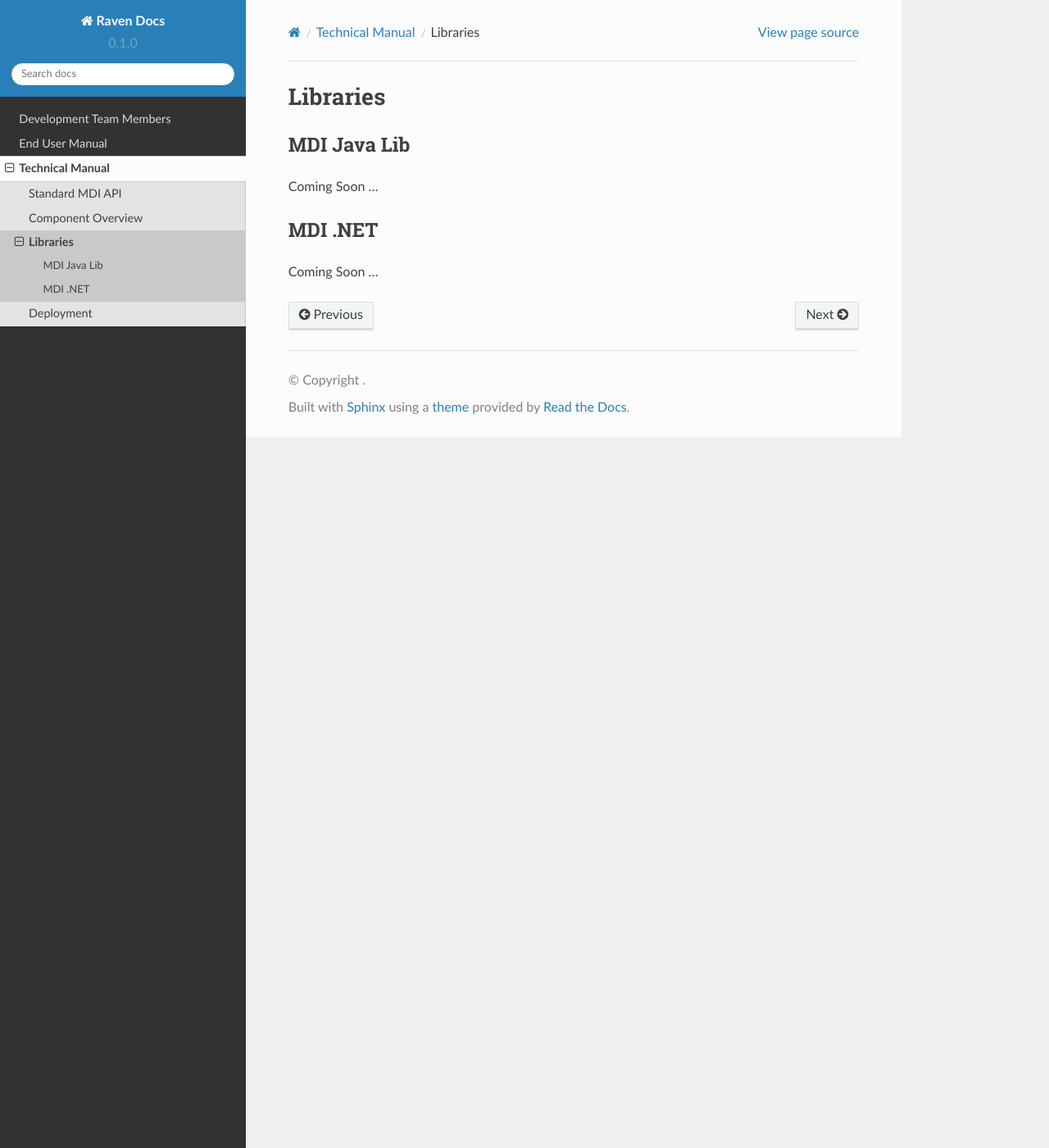
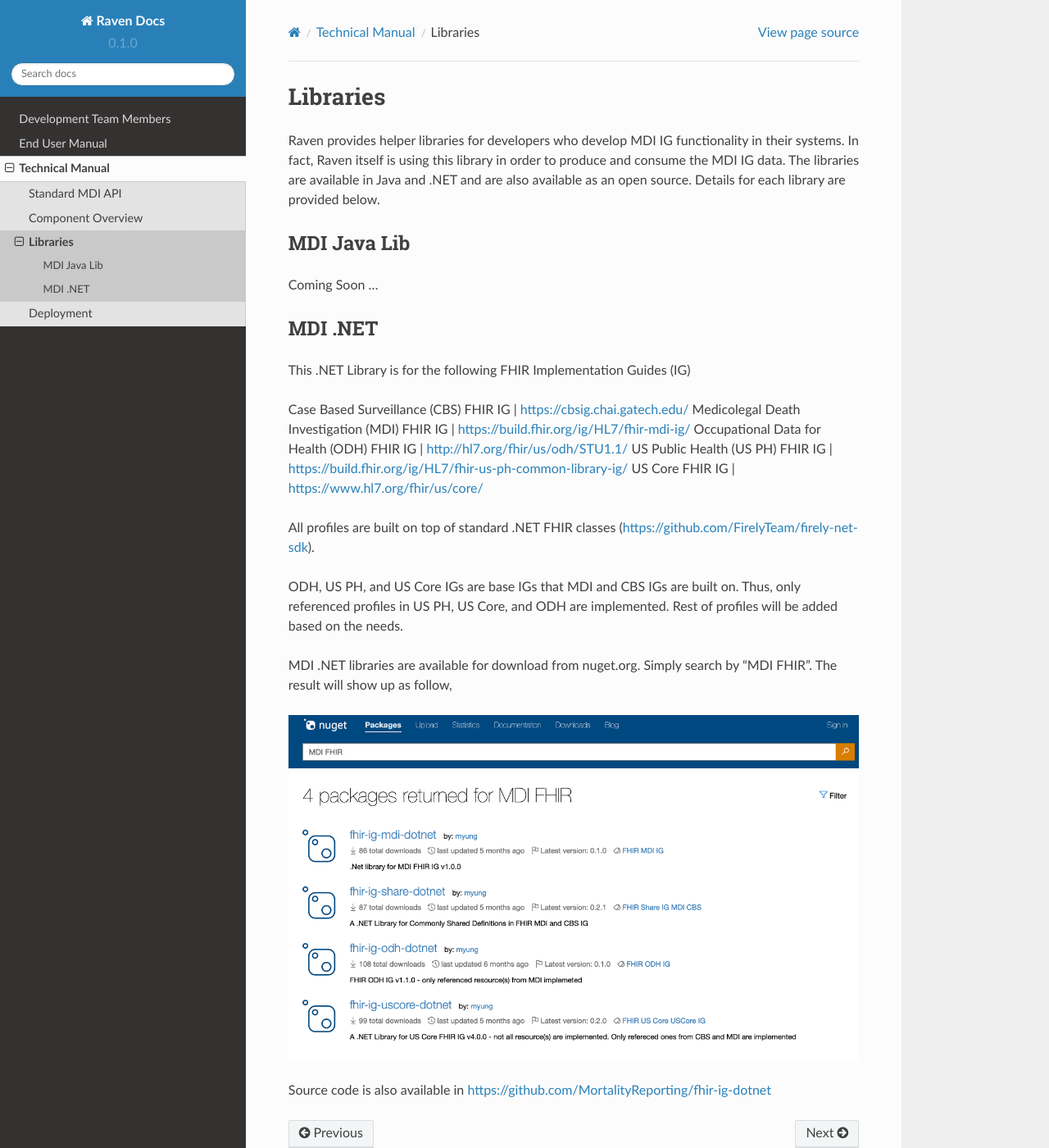
Before and after one commit to MortalityReporting/RavenDocs, a Sphinx documentation site: the page built from docs/source/technicalManual/libraries.rst, in a window 1280 px wide and 1400 px high. Shown: the whole window at 82% size. Built offline with Sphinx 7.4.7 and the Read the Docs theme 2.0.0, drawn with Linux system fonts in a browser that asks for light colours.

Commit message:
Update libraries.rst

```diff
--- a/docs/source/technicalManual/libraries.rst
+++ b/docs/source/technicalManual/libraries.rst
@@ -1,9 +1,34 @@
 Libraries
 =========
+Raven provides helper libraries for developers who develop MDI IG functionality in their systems. In fact, Raven
+itself is using this library in order to produce and consume the MDI IG data. The libraries are available in
+Java and .NET and are also available as an open source. Details for each library are provided below.
+
 MDI Java Lib
 ------------
 Coming Soon ...
 
 MDI .NET
 --------
-Coming Soon ...
+This .NET Library is for the following FHIR Implementation Guides (IG)
+
+Case Based Surveillance (CBS) FHIR IG | https://cbsig.chai.gatech.edu/
+Medicolegal Death Investigation (MDI) FHIR IG | https://build.fhir.org/ig/HL7/fhir-mdi-ig/
+Occupational Data for Health (ODH) FHIR IG | http://hl7.org/fhir/us/odh/STU1.1/
+US Public Health (US PH) FHIR IG | https://build.fhir.org/ig/HL7/fhir-us-ph-common-library-ig/
+US Core FHIR IG | https://www.hl7.org/fhir/us/core/
+
+All profiles are built on top of standard .NET FHIR classes (https://github.com/FirelyTeam/firely-net-sdk).
+
+ODH, US PH, and US Core IGs are base IGs that MDI and CBS IGs are built on. Thus, only referenced
+profiles in US PH, US Core, and ODH are implemented. Rest of profiles will be added based on the needs.
+
+MDI .NET libraries are available for download from nuget.org. Simply search by "MDI FHIR". The result will
+show up as follow,
+
+.. image::
+   ../images/mdi_in_nuget.png
+   :alt: MDI IG Libraries in Nuget.org
+
+
+Source code is also available in https://github.com/MortalityReporting/fhir-ig-dotnet
```
